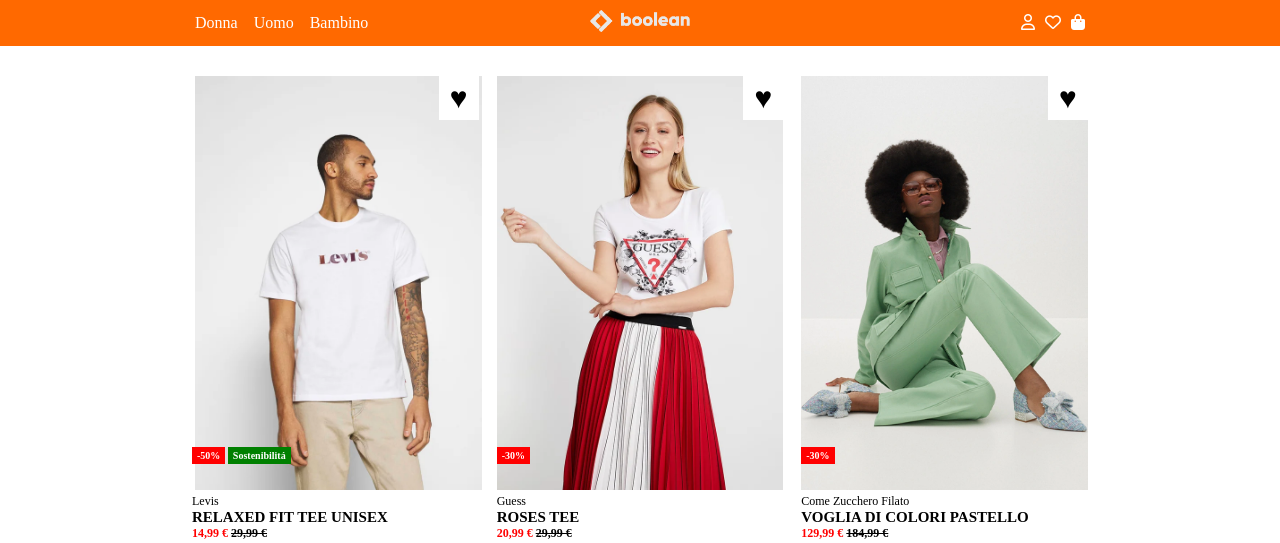
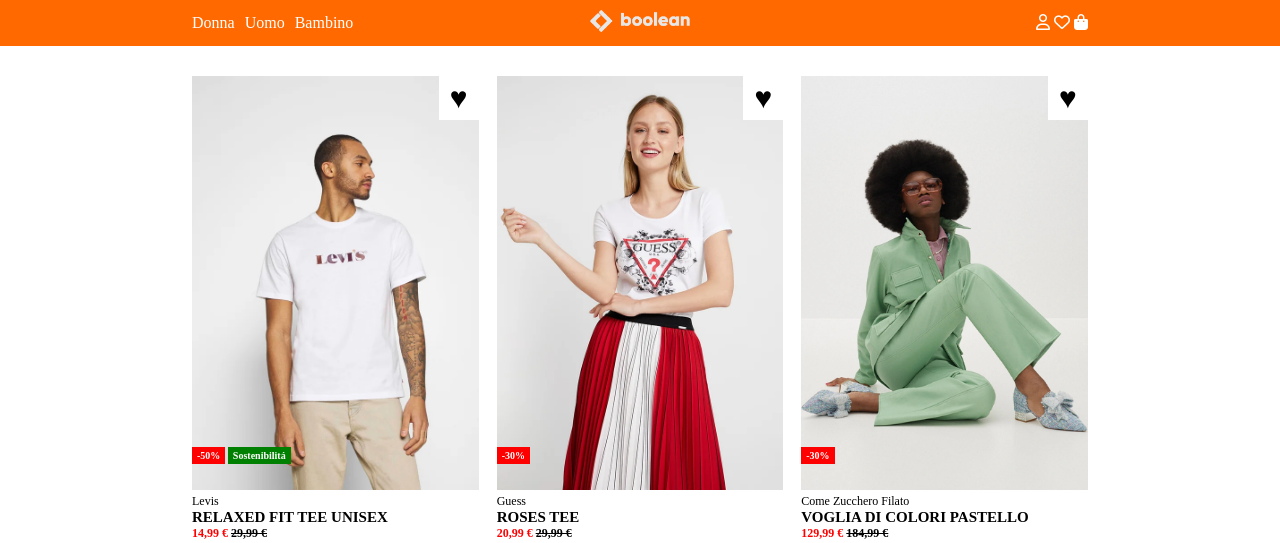
Before and after one commit to MirkoCaccavone/html-css-boolando, a plain HTML site: page index.html in a window 1280 px wide. Shown: the top 543 px of the page. Drawn offline with Linux system fonts and the light colour scheme.

Commit message:
[patch] change margin

```diff
--- a/css/style.css
+++ b/css/style.css
@@ -34,7 +34,6 @@ ul li{
 a{
     text-decoration: none;
     color: white;
-    margin: 3px;
 }
 
 .header-logo{
```
